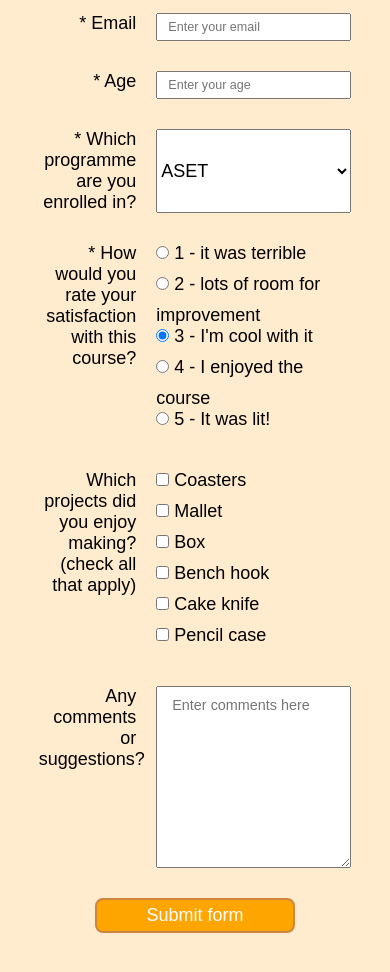
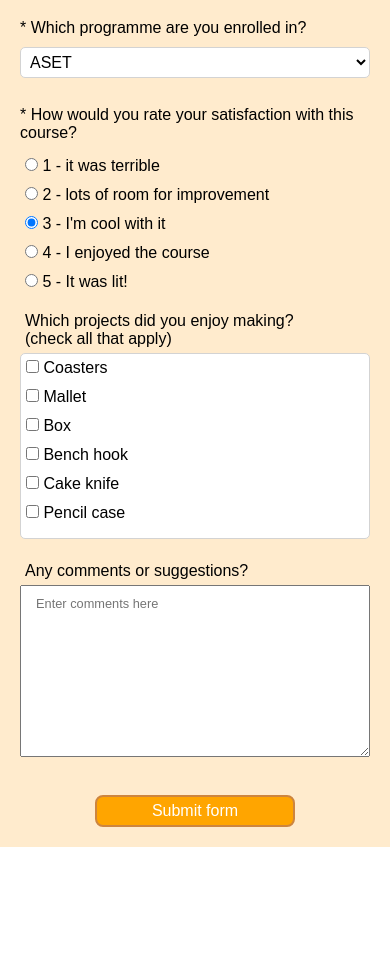
Before and after one commit to benjamin25116/fcc-form-project, a plain HTML site: page index.html in a window 390 px wide. Shown: the part 560-1532 px from the top of the page. After the commit the page ends 1407 px from the top, so only its background shows below. Drawn offline with Linux system fonts and the light colour scheme.

Commit message:
Updated css for responsiveness.

```diff
--- a/style.css
+++ b/style.css
@@ -2,22 +2,151 @@
  margin: 0px;
  padding: 0px;
  font-family: Arial, Helvetica, sans-serif;
- font-size: 18px;
+ font-size: 16px;
  box-sizing: border-box;
+}
+
+body {
+ min-width: 320px;
 }
 
 #banner {
  background: url("https://images.pexels.com/photos/1094770/pexels-photo-1094770.jpeg?auto=compress&cs=tinysrgb&h=750&w=1260") center top / contain fixed no-repeat;
  max-width: 100vw;
- height: 300px;
+ height: 30vh;
  display: flex;
  justify-content: center;
  align-items: center;
 }
 
 #title {
+ font-size: 2rem;
+ color: white;
+}
+
+#survey-form {
+ display: flex;
+ flex-direction: column;
+ background-color: blanchedalmond;
+}
+
+#description {
+ width: 100vw;
+ text-align: center;
+ padding: 20px;
+ font-size: 1rem;
+}
+
+input {
+ padding: 5px 10px;
+ font-size: 0.7rem;
+ border: 1px solid lightgray;
+ border-radius: 5px;
+}
+
+#name-label {
+ padding: 10px 0px;
+ margin: 0px 20px;
+}
+
+#name {
+ margin: 0px 20px;
+}
+
+#email-label {
+ padding: 10px 0px;
+ margin: 0px 20px;
+}
+
+#email {
+ margin: 0px 20px;
+}
+
+#number-label {
+ padding: 10px 0px;
+ margin: 0px 20px;
+}
+
+#number {
+ margin: 0px 20px;
+}
+
+#dropdown-label {
+ padding: 10px 0px;
+ margin: 0px 20px;
+}
+
+#dropdown {
+ margin: 0px 20px;
+ padding: 5px;
+ background: white;
+ border: 1px solid lightgray;
+ border-radius: 5px;
+}
+
+#rating-label {
+ padding: 10px 0px;
+ margin: 0px 20px;
+}
+
+#radio-buttons {
+ margin: 0px 20px;
+ padding: 5px;
+}
+
+#rating {
+ margin-bottom: 15px;
+}
+
+#project-label {
+ margin: 0px 20px;
+ padding: 5px;
+}
+
+#checkboxes {
+ margin: 0px 20px;
+ padding: 5px;
+ background: white;
+ border: 1px solid lightgray;
+ border-radius: 5px;
+}
+
+#projects {
+ margin-bottom: 15px;
+}
+
+#comment-label {
+ margin: 0px 20px;
+ padding: 5px;
+}
+
+#comment {
+ padding: 10px 15px;
+ margin: 0px 20px;
+ font-size: 0.8rem;
+}
+
+#submit {
+ width: 200px;
+ padding: 5px 20px;
+ margin: 20px auto;
+ justify-self: center;
+ border: 2px solid peru;
+ border-radius: 8px;
+ background: orange;
+ color: white;
+ font-size: 1rem;
+}
+
+
+
+@media screen and (min-width: 500px) {
+ * {
+  font-size: 18px;
+ }
+
+ #title {
   font-size: 3rem;
- color: white;
  }
 
  #survey-form {
@@ -28,14 +157,6 @@
   margin: auto;
   background-color: blanchedalmond;
   grid-gap: 30px 20px;
-}
-
-#description {
- max-width: 1000px;
- width: 100vw;
- text-align: center;
- padding: 20px;
- font-size: 1.5rem;
  }
 
  #name-label {
@@ -142,3 +263,4 @@ input {
   padding: 5px 10px;
   font-size: 0.7rem;
  }
+}
```
Lines whose indentation alone changed are shown as unchanged.
